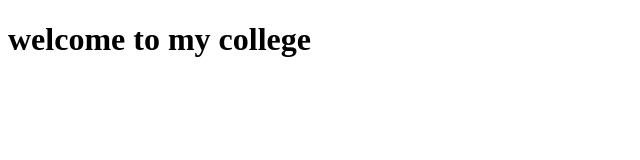
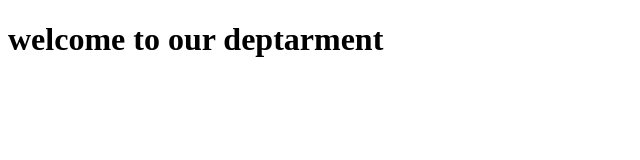
Before and after one commit to Manjuladhruv/sample, a plain HTML site: page index.html in a window 1280 px wide. Shown: the whole page, without its empty margins (0-640 px from the left). Drawn offline with Linux system fonts and the light colour scheme.

Commit message:
second changes

```diff
--- a/index.html
+++ b/index.html
@@ -6,6 +6,6 @@
     <title>Document</title>
 </head>
 <body>
-    <h1>welcome to my college</h1>
+    <h1>welcome to our deptarment</h1>
 </body>
 </html>
```
